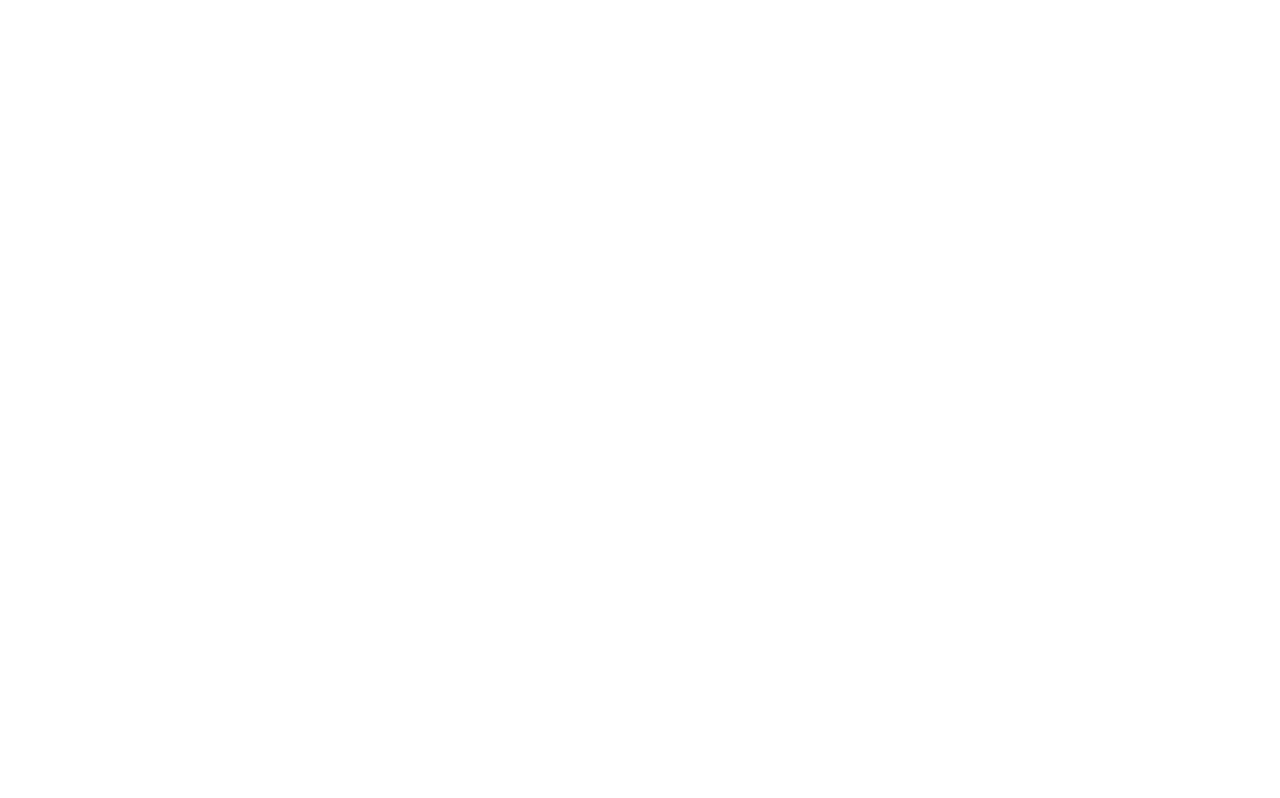
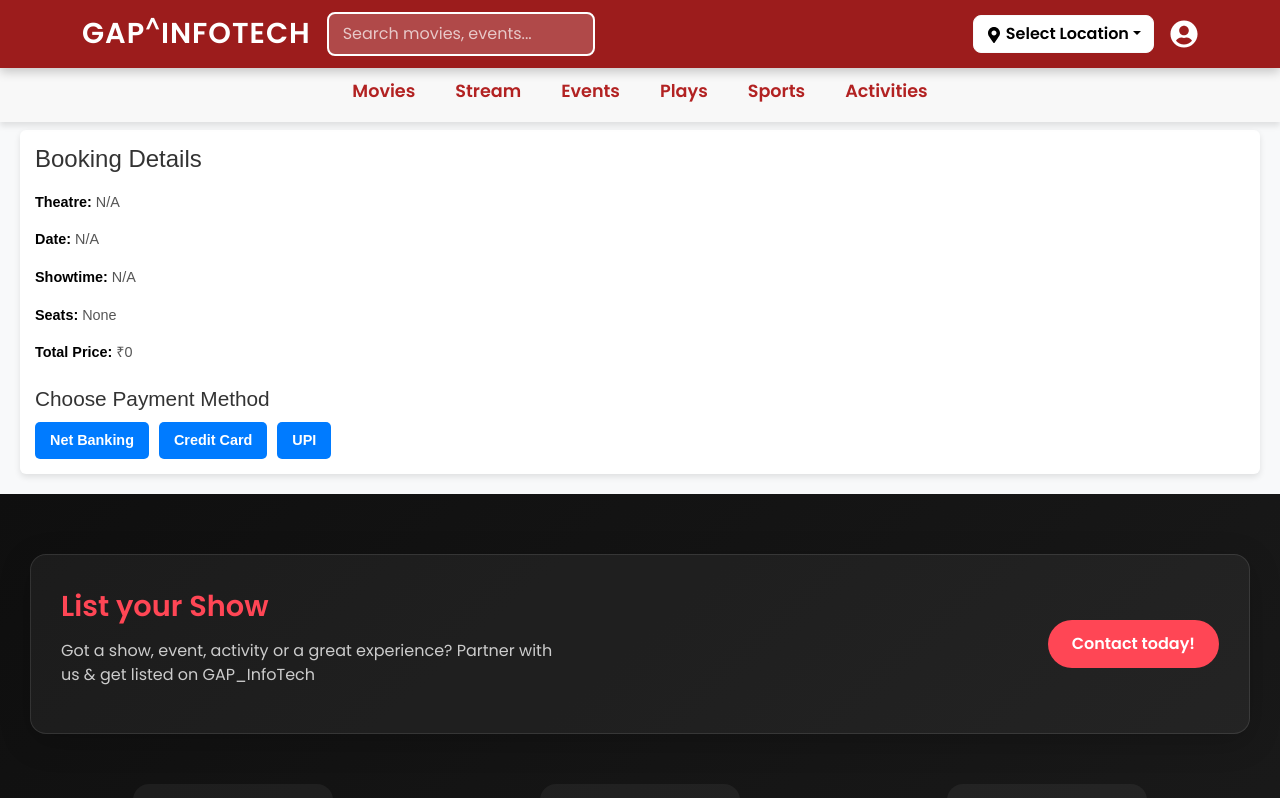
Before and after one commit to gaganv716/Book_My_Show_Clone, a React (Vite) app: page /Book_My_Show_Clone/order in a window 1280 px wide. Before the commit this address had no page. Shown: the top 798 px of the page. Built offline with nearby package versions, Linux system fonts and the light colour scheme.

Commit message:
Added Payment Page

```diff
--- a/src/App.jsx
+++ b/src/App.jsx
@@ -7,6 +7,7 @@ import Dashboard from "./pages/Dashboard"; // Import Dashboard page
 import MovieDetails from "./components/MovieDetails"; // Import MovieDetails component
 import TheaterList from "./pages/TheaterList"; // Import TheaterList component
 import SeatSelectionPage from "./pages/SeatSelectionPage"; // ✅ Import SeatSelectionPage component
+import OrdersPage from "./pages/OrdersPage";
 
 function App() {
   return (
@@ -26,6 +27,9 @@ function App() {
 
         {/* Seat Selection Route */}
         <Route path="/seat-selection" element={<SeatSelectionPage />} /> {/* New Route */}
+
+        {/*Orders Page Route */}
+        <Route path="/order" element={<OrdersPage />} />
       </Routes>
     </div>
   );
--- a/src/components/MovieDetails.jsx
+++ b/src/components/MovieDetails.jsx
@@ -1,5 +1,5 @@
 import React, { useEffect, useState } from "react";
-import { useParams, useNavigate } from "react-router-dom"; // Added useNavigate for routing
+import { useParams, useNavigate } from "react-router-dom"; // Import useNavigate
 import "./MovieDetails.css";
 import {
   Navbar,
@@ -10,19 +10,15 @@ import {
   Dropdown,
 } from "react-bootstrap";
 import { FaMapMarkerAlt, FaUserCircle } from "react-icons/fa";
-import Footer from "../components/Footer"; // ✅ Import Footer component
+import Footer from "../components/Footer";
 
 const API_KEY = "362dc1a026944ec0f801be34ae6fff8d";
 
 const MovieDetails = () => {
   const { id } = useParams();
-  const navigate = useNavigate(); // Initialize useNavigate for navigation
+  const navigate = useNavigate();
   const [movie, setMovie] = useState(null);
   const [cast, setCast] = useState([]);
-
-  const showDashboardControls = true;
-  const isLoggedIn = true;
-  const showProfileIcon = true;
 
   useEffect(() => {
     const fetchMovieDetails = async () => {
@@ -31,7 +27,6 @@ const MovieDetails = () => {
           `https://api.themoviedb.org/3/movie/${id}?api_key=${API_KEY}&language=hi-IN`
         );
         const data = await res.json();
-
         if (!data.overview) {
           const fallbackRes = await fetch(
             `https://api.themoviedb.org/3/movie/${id}?api_key=${API_KEY}&language=en-US`
@@ -64,66 +59,24 @@ const MovieDetails = () => {
 
   if (!movie) return <div className="movie-details-loading">Loading...</div>;
 
+  const posterUrl = `https://image.tmdb.org/t/p/w500${movie.poster_path}`;
+
+  const handleBookTicketsClick = () => {
+    navigate(`/theaters/${id}`, { state: { posterUrl } }); // Pass poster URL
+  };
+
   return (
     <>
-      <div className="top-nav">
-        <Container className="d-flex align-items-center justify-content-between">
-          <div className="left-section d-flex align-items-center gap-3">
-            <Navbar.Brand href="/" className="logo">
-              GAP<sup>^</sup>InfoTech
-            </Navbar.Brand>
-            <Form className="search-bar d-flex">
-              <FormControl type="search" placeholder="Search movies, events..." />
-            </Form>
-          </div>
-
-          <div className="right-section d-flex align-items-center gap-3">
-            {showDashboardControls && (
-              <Dropdown className="location-dropdown">
-                <Dropdown.Toggle variant="light">
-                  <FaMapMarkerAlt /> Select Location
-                </Dropdown.Toggle>
-                <Dropdown.Menu>
-                  <Dropdown.Item href="#">Bangalore</Dropdown.Item>
-                  <Dropdown.Item href="#">Mumbai</Dropdown.Item>
-                  <Dropdown.Item href="#">Delhi</Dropdown.Item>
-                </Dropdown.Menu>
-              </Dropdown>
-            )}
-
-            {isLoggedIn && showProfileIcon && (
-              <div className="profile-icon">
-                <FaUserCircle size={28} />
-              </div>
-            )}
-          </div>
-        </Container>
-      </div>
-
-      <Navbar className="bottom-nav">
-        <Container>
-          <Nav className="mx-auto">
-            <Nav.Link href="/movies">Movies</Nav.Link>
-            <Nav.Link href="/stream">Stream</Nav.Link>
-            <Nav.Link href="/events">Events</Nav.Link>
-            <Nav.Link href="/plays">Plays</Nav.Link>
-            <Nav.Link href="/sports">Sports</Nav.Link>
-            <Nav.Link href="/activities">Activities</Nav.Link>
-          </Nav>
-        </Container>
-      </Navbar>
-
+      {/* ... [Existing Code for Header and Navbars] */}
       <div className="movie-details-container">
         <div className="movie-details-card">
           <img
-            src={`https://image.tmdb.org/t/p/w500${movie.poster_path}`}
+            src={posterUrl}
             alt={movie.title}
             className="movie-details-poster"
           />
-
           <div className="movie-details-info">
             <h1 className="movie-details-title">{movie.title}</h1>
-
             <div className="movie-details-meta">
               <span>{movie.genres?.map((g) => g.name).join(", ")}</span>
               <span>•</span>
@@ -131,28 +84,26 @@ const MovieDetails = () => {
               <span>•</span>
               <span>{movie.original_language.toUpperCase()}</span>
             </div>
-
             <div className="movie-details-rating">
               <span className="movie-details-star">⭐</span>
               <span>{(movie.vote_average * 10).toFixed(0)}%</span>
-              <span className="movie-details-vote-count">({movie.vote_count} votes)</span>
+              <span className="movie-details-vote-count">
+                ({movie.vote_count} votes)
+              </span>
             </div>
-
-            {/* Book Tickets Button */}
+            {/* Pass Poster URL */}
             <button
               className="movie-details-book-button"
-              onClick={() => navigate(`/theaters/${id}`)} // Redirect to TheaterList with movie ID
+              onClick={handleBookTicketsClick}
             >
               🎟️ Book Tickets
             </button>
-
             <div className="movie-details-overview">
               <h2>📖 Overview</h2>
               <p>{movie.overview || "No overview available."}</p>
             </div>
           </div>
         </div>
-
         {/* Cast Section */}
         <div className="movie-details-cast">
           <h2>🎭 Cast</h2>
@@ -176,8 +127,6 @@ const MovieDetails = () => {
           </div>
         </div>
       </div>
-
-      {/* ✅ Footer Integration */}
       <Footer />
     </>
   );
--- a/src/pages/OrdersPage.css
+++ b/src/pages/OrdersPage.css
@@ -1,35 +1,110 @@
-.orders-container {
-    max-width: 900px;
-    margin: 50px auto;
-    padding: 20px;
-    font-family: 'Segoe UI', sans-serif;
+/* Orders Page Layout */
+.orders-page {
+  padding: 20px;
+  font-family: Arial, sans-serif;
+  background-color: #f8f9fa;
+}
+
+h2 {
+  font-size: 1.5rem; /* Title size */
+  color: #333;
+  margin-bottom: 10px;
+}
+
+.order-details {
+  display: grid;
+  grid-template-columns: 1fr auto; /* Adjust proportions: booking info and poster */
+  gap: 15px; /* Space between info and poster */
+  background: #fff;
+  padding: 15px;
+  border-radius: 6px;
+  box-shadow: 0 3px 6px rgba(0, 0, 0, 0.1);
+  align-items: flex-start; /* Align items at the top */
+}
+
+.booking-info {
+  display: flex;
+  flex-direction: column;
+  justify-content: flex-start;
+}
+
+.booking-info p {
+  margin: 8px 0;
+  font-size: 0.9rem; /* Info font size */
+  color: #555;
+}
+
+.booking-info strong {
+  color: #000;
+}
+
+/* Poster Styling */
+.poster-container {
+  display: flex;
+  justify-content: flex-end; /* Push poster to the right */
+  align-items: flex-start;
+}
+
+.movie-poster {
+  width: 70%; /* Adjust poster size */
+  border-radius: 6px;
+  box-shadow: 0 3px 6px rgba(0, 0, 0, 0.1);
+}
+
+/* Payment Options Section */
+h3 {
+  font-size: 1.3rem; /* Subtitle size */
+  color: #333;
+  margin: 15px 0 10px;
+}
+
+.payment-options {
+  display: flex;
+  gap: 10px;
+}
+
+.payment-options button {
+  padding: 8px 15px;
+  font-size: 0.9rem;
+  font-weight: bold;
+  color: #fff;
+  background-color: #007bff;
+  border: none;
+  border-radius: 5px;
+  cursor: pointer;
+  transition: all 0.3s ease;
+}
+
+.payment-options button:hover {
+  background-color: #0056b3;
+}
+
+.payment-options button:active {
+  transform: scale(0.95);
+}
+
+/* Responsive Design */
+@media (max-width: 768px) {
+  .order-details {
+    grid-template-columns: 1fr; /* Stack items vertically */
+    text-align: center;
   }
 
-  .orders-container h2 {
-    text-align: center;
-    color: #003566;
-    margin-bottom: 30px;
+  .poster-container {
+    justify-content: center; /* Center poster in mobile view */
+    margin-top: 10px;
   }
 
-  .order-card {
-    background-color: #ffffff;
-    border-radius: 10px;
-    padding: 20px;
-    margin-bottom: 20px;
-    box-shadow: 0 3px 12px rgba(0, 0, 0, 0.08);
-    transition: transform 0.2s;
+  .movie-poster {
+    width: 60%; /* Adjust size for mobile */
   }
 
-  .order-card:hover {
-    transform: translateY(-2px);
+  .payment-options {
+    flex-direction: column;
+    gap: 10px;
   }
 
-  .order-card h3 {
-    color: #1e293b;
-    margin-bottom: 10px;
+  .payment-options button {
+    width: 100%;
   }
-
-  .order-card p {
-    margin: 4px 0;
-    color: #374151;
-  }
+}
--- a/src/pages/OrdersPage.jsx
+++ b/src/pages/OrdersPage.jsx
@@ -1,31 +1,134 @@
-import React, { useEffect, useState } from 'react';
-import './OrdersPage.css';
+import React from "react";
+import { useLocation, useNavigate } from "react-router-dom";
+import {
+  Navbar,
+  Nav,
+  Container,
+  Form,
+  FormControl,
+  Dropdown,
+} from "react-bootstrap";
+import { FaMapMarkerAlt, FaUserCircle } from "react-icons/fa";
+import Footer from "../components/Footer"; // Import Footer
+import "./OrdersPage.css";
 
 const OrdersPage = () => {
-  const [orders, setOrders] = useState([]);
+  const { state } = useLocation();
+  const {
+    theatre,
+    showtime,
+    selectedDate,
+    selectedSeats,
+    totalPrice,
+    posterUrl, // Retrieve the poster URL
+  } = state || {};
 
-  useEffect(() => {
-    const storedOrders = JSON.parse(localStorage.getItem('orders')) || [];
-    setOrders(storedOrders);
-  }, []);
+  const navigate = useNavigate();
+  const showDashboardControls = true; // Dashboard-specific controls
+  const isLoggedIn = true; // Simulated logged-in state
+  const showProfileIcon = true; // Display profile icon
+
+  const handlePayment = (method) => {
+    alert(`Payment successful with ${method}`);
+    navigate("/dashboard");
+  };
 
   return (
-    <div className="orders-container">
-      <h2>Your Bookings</h2>
-      {orders.length === 0 ? (
-        <p>No bookings yet.</p>
-      ) : (
-        orders.map((order, index) => (
-          <div key={index} className="order-card">
-            <h3>{order.movie}</h3>
-            <p><strong>Date:</strong> {order.date}</p>
-            <p><strong>Time:</strong> {order.time}</p>
-            <p><strong>Seats:</strong> {order.seats.join(', ')}</p>
-            <p><strong>Price:</strong> ₹{order.total}</p>
+    <>
+      {/* Top Dashboard Navbar */}
+      <div className="top-nav">
+        <Container className="d-flex align-items-center justify-content-between">
+          {/* Logo and Search Bar */}
+          <div className="left-section d-flex align-items-center gap-3">
+            <Navbar.Brand href="/" className="logo">
+              GAP<sup>^</sup>InfoTech
+            </Navbar.Brand>
+            <Form className="search-bar d-flex">
+              <FormControl type="search" placeholder="Search movies, events..." />
+            </Form>
           </div>
-        ))
-      )}
-    </div>
+
+          {/* Right Section - Conditional Controls */}
+          <div className="right-section d-flex align-items-center gap-3">
+            {showDashboardControls && (
+              <Dropdown className="location-dropdown">
+                <Dropdown.Toggle variant="light">
+                  <FaMapMarkerAlt /> Select Location
+                </Dropdown.Toggle>
+                <Dropdown.Menu>
+                  <Dropdown.Item href="#">Bangalore</Dropdown.Item>
+                  <Dropdown.Item href="#">Mumbai</Dropdown.Item>
+                  <Dropdown.Item href="#">Delhi</Dropdown.Item>
+                </Dropdown.Menu>
+              </Dropdown>
+            )}
+
+            {isLoggedIn && showProfileIcon && (
+              <div className="profile-icon">
+                <FaUserCircle size={28} />
+              </div>
+            )}
+          </div>
+        </Container>
+      </div>
+
+      {/* Bottom Navigation */}
+      <Navbar className="bottom-nav">
+        <Container>
+          <Nav className="mx-auto">
+            <Nav.Link href="/movies">Movies</Nav.Link>
+            <Nav.Link href="/stream">Stream</Nav.Link>
+            <Nav.Link href="/events">Events</Nav.Link>
+            <Nav.Link href="/plays">Plays</Nav.Link>
+            <Nav.Link href="/sports">Sports</Nav.Link>
+            <Nav.Link href="/activities">Activities</Nav.Link>
+          </Nav>
+        </Container>
+      </Navbar>
+
+      {/* Orders Page Content */}
+      <div className="orders-page">
+        <div className="order-details">
+          {/* Booking Information */}
+          <div className="booking-info">
+            <h2>Booking Details</h2>
+            <p>
+              <strong>Theatre:</strong> {theatre || "N/A"}
+            </p>
+            <p>
+              <strong>Date:</strong> {selectedDate || "N/A"}
+            </p>
+            <p>
+              <strong>Showtime:</strong> {showtime || "N/A"}
+            </p>
+            <p>
+              <strong>Seats:</strong> {selectedSeats?.join(", ") || "None"}
+            </p>
+            <p>
+              <strong>Total Price:</strong> ₹{totalPrice || "0"}
+            </p>
+
+            {/* Payment Options Section */}
+            <h3>Choose Payment Method</h3>
+            <div className="payment-options">
+              <button onClick={() => handlePayment("Net Banking")}>Net Banking</button>
+              <button onClick={() => handlePayment("Credit Card")}>Credit Card</button>
+              <button onClick={() => handlePayment("UPI")}>UPI</button>
+            </div>
+          </div>
+
+          {/* Poster */}
+          {posterUrl && (
+            <div className="poster-container">
+              <img src={posterUrl} alt="Movie Poster" className="movie-poster" />
+            </div>
+          )}
+        </div>
+      </div>
+
+      {/* Footer */}
+      <Footer />
+    </>
   );
 };
 
--- a/src/pages/SeatSelectionPage.jsx
+++ b/src/pages/SeatSelectionPage.jsx
@@ -1,39 +1,26 @@
 import React, { useState } from "react";
-import { useLocation } from "react-router-dom";
+import { useLocation, useNavigate } from "react-router-dom";
 import "./seatSelection.css";
 
 const SeatSelectionPage = () => {
-  const { state } = useLocation();
-  const selectedTheatre = state?.theatre || "Unknown Theatre";
+  const { state } = useLocation(); // Retrieve state from TheaterList
+  const navigate = useNavigate();
+
+  const selectedTheatre = state?.theaterName || "Unknown Theatre"; // Ensure the correct theater name is shown
   const selectedShowtime = state?.showtime || "Unknown Showtime";
   const selectedDate = state?.selectedDate || "Unknown Date";
+  const posterUrl = state?.posterUrl || ""; // Retrieve posterUrl from state
 
   const [selectedSeats, setSelectedSeats] = useState([]);
 
   const seatingCategories = [
-    {
-      name: "VIP",
-      price: 400,
-      rows: ["A", "B"],
-    },
-    {
-      name: "PREMIUM",
-      price: 220,
-      rows: ["C", "D"],
-    },
-    {
-      name: "EXECUTIVE",
-      price: 200,
-      rows: ["E", "F"],
-    },
-    {
-      name: "NORMAL",
-      price: 180,
-      rows: ["G", "H", "I", "J"],
-    },
+    { name: "VIP", price: 400, rows: ["A", "B"], split: true },
+    { name: "PREMIUM", price: 220, rows: ["C", "D"], split: true },
+    { name: "EXECUTIVE", price: 200, rows: ["E", "F"], split: false },
+    { name: "NORMAL", price: 180, rows: ["G", "H", "I", "J"], split: false },
   ];
 
-  const columns = 20; // 👈 Now 20 seats per row
+  const columns = 20;
 
   const handleSeatClick = (seat) => {
     if (selectedSeats.includes(seat)) {
@@ -43,12 +30,38 @@ const SeatSelectionPage = () => {
     }
   };
 
-  const isSold = (seat) => ["B4", "D5", "G7"].includes(seat); // Example sold seats
+  const isSold = (seat) => ["B4", "D5", "G7"].includes(seat); // Example logic for sold seats
+
+  // Calculate Total Price
+  const calculateTotalPrice = () => {
+    let totalPrice = 0;
+    selectedSeats.forEach((seat) => {
+      const category = seatingCategories.find((cat) =>
+        cat.rows.includes(seat[0]) // Find the category by row
+      );
+      totalPrice += category ? category.price : 0;
+    });
+    return totalPrice;
+  };
+
+  // Handle navigation to OrdersPage
+  const handleProceed = () => {
+    navigate("/order", {
+      state: {
+        theatre: selectedTheatre,
+        showtime: selectedShowtime,
+        selectedDate,
+        selectedSeats,
+        totalPrice: calculateTotalPrice(),
+        posterUrl, // Pass posterUrl to OrdersPage
+      },
+    });
+  };
 
   return (
     <div className="seat-selection-page">
       <div className="seat-selection-header">
-        <h2>{selectedTheatre}</h2>
+        <h2>{selectedTheatre}</h2> {/* Display the selected theater */}
         <p>
           <strong>{selectedDate}</strong> | <strong>{selectedShowtime}</strong>
         </p>
@@ -56,8 +69,6 @@ const SeatSelectionPage = () => {
           Selected Seats: <strong>{selectedSeats.join(", ") || "None"}</strong>
         </p>
       </div>
-
-      <div className="screen">SCREEN THIS WAY</div>
 
       <div className="seats-wrapper">
         {seatingCategories.map((category, index) => (
@@ -70,11 +81,12 @@ const SeatSelectionPage = () => {
                 <div key={row} className="seat-row">
                   <div className="row-label">{row}</div>
                   <div className="row-seats">
-                    {[...Array(columns)].map((_, colIdx) => {
+                    {category.split ? (
+                      <>
+                        {[...Array(10)].map((_, colIdx) => {
                           const seatId = `${row}${colIdx + 1}`;
                           const isSeatSelected = selectedSeats.includes(seatId);
                           const sold = isSold(seatId);
-
                           return (
                             <div
                               key={seatId}
@@ -85,6 +97,38 @@ const SeatSelectionPage = () => {
                             </div>
                           );
                         })}
+                        <div className="gap" />
+                        {[...Array(10)].map((_, colIdx) => {
+                          const seatId = `${row}${colIdx + 11}`;
+                          const isSeatSelected = selectedSeats.includes(seatId);
+                          const sold = isSold(seatId);
+                          return (
+                            <div
+                              key={seatId}
+                              className={`seat ${sold ? "sold" : isSeatSelected ? "selected" : "available"}`}
+                              onClick={() => !sold && handleSeatClick(seatId)}
+                            >
+                              {colIdx + 11}
+                            </div>
+                          );
+                        })}
+                      </>
+                    ) : (
+                      [...Array(columns)].map((_, colIdx) => {
+                        const seatId = `${row}${colIdx + 1}`;
+                        const isSeatSelected = selectedSeats.includes(seatId);
+                        const sold = isSold(seatId);
+                        return (
+                          <div
+                            key={seatId}
+                            className={`seat ${sold ? "sold" : isSeatSelected ? "selected" : "available"}`}
+                            onClick={() => !sold && handleSeatClick(seatId)}
+                          >
+                            {colIdx + 1}
+                          </div>
+                        );
+                      })
+                    )}
                   </div>
                 </div>
               ))}
@@ -93,15 +137,21 @@ const SeatSelectionPage = () => {
         ))}
       </div>
 
+      {/* Screen Layout */}
+      <div className="screen">SCREEN THIS WAY</div>
+
+      {/* Legends */}
       <div className="legend">
         <span className="legend-box available"></span> Available
         <span className="legend-box selected"></span> Selected
         <span className="legend-box sold"></span> Sold
       </div>
 
+      {/* Proceed Button */}
       <button
         className="seat-selection-button"
         disabled={selectedSeats.length === 0}
+        onClick={handleProceed}
       >
         Proceed to Payment ({selectedSeats.length} Seats Selected)
       </button>
--- a/src/pages/TheaterList.jsx
+++ b/src/pages/TheaterList.jsx
@@ -1,19 +1,24 @@
 import React, { useState, useEffect } from "react";
-import { useParams, useNavigate } from "react-router-dom"; // Import useNavigate for navigation
+import { useParams, useLocation, useNavigate } from "react-router-dom"; // Import useLocation for posterUrl
 import Footer from "../components/Footer"; // ✅ Import Footer component
 import "./TheaterList.css"; // Add CSS file for styling
 import { Container, Form, FormControl, Navbar, Dropdown, Nav } from "react-bootstrap";
-import { FaMapMarkerAlt, FaUserCircle } from "react-icons/fa"; // Dashboard Navbar Icons
+import { FaMapMarkerAlt, FaUserCircle } from "react-icons/fa";
 
 const TheaterList = () => {
   const { movieId } = useParams();
-  const navigate = useNavigate(); // Initialize useNavigate for routing
+  const { state } = useLocation(); // Retrieve state passed from MovieDetails
+  const navigate = useNavigate();
+
   const [theaters, setTheaters] = useState([]);
-  const [upcomingDates, setUpcomingDates] = useState([]); // Use state for dates
-  const [selectedDate, setSelectedDate] = useState(null); // Track selected date
-  const showDashboardControls = true; // Dashboard specific controls
-  const isLoggedIn = true; // Simulate logged-in state
-  const showProfileIcon = true; // Display profile icon
+  const [upcomingDates, setUpcomingDates] = useState([]);
+  const [selectedDate, setSelectedDate] = useState(null);
+
+  const posterUrl = state?.posterUrl || ""; // Extract posterUrl from state
+
+  const showDashboardControls = true;
+  const isLoggedIn = true;
+  const showProfileIcon = true;
 
   // Generate upcoming dates dynamically
   useEffect(() => {
@@ -115,8 +120,15 @@ const TheaterList = () => {
   }, [movieId]);
 
   const handleShowtimeClick = (theaterName, showtime) => {
-    // Navigate to Seat Selection Page with selected theater and showtime details
-    navigate(`/seat-selection`, { state: { theaterName, showtime, selectedDate } });
+    // Navigate to Seat Selection Page with selected theater, showtime, and poster details
+    navigate(`/seat-selection`, {
+      state: {
+        theaterName,
+        showtime,
+        selectedDate,
+        posterUrl, // Pass poster URL to SeatSelectionPage
+      },
+    });
   };
 
   return (
@@ -124,7 +136,6 @@ const TheaterList = () => {
       {/* Top Dashboard Navbar */}
       <div className="top-nav">
         <Container className="d-flex align-items-center justify-content-between">
-          {/* Logo and Search Bar */}
           <div className="left-section d-flex align-items-center gap-3">
             <Navbar.Brand href="/" className="logo">
               GAP<sup>^</sup>InfoTech
@@ -134,7 +145,6 @@ const TheaterList = () => {
             </Form>
           </div>
 
-          {/* Right Section - Conditional Controls */}
           <div className="right-section d-flex align-items-center gap-3">
             {showDashboardControls && (
               <Dropdown className="location-dropdown">
@@ -148,8 +158,6 @@ const TheaterList = () => {
                 </Dropdown.Menu>
               </Dropdown>
             )}
-
-            {/* Profile Icon for Logged-In Users */}
             {isLoggedIn && showProfileIcon && (
               <div className="profile-icon">
                 <FaUserCircle size={28} />
@@ -180,7 +188,7 @@ const TheaterList = () => {
             <div
               key={index}
               className={`date-item ${date.value === selectedDate ? "selected" : ""}`}
-              onClick={() => setSelectedDate(date.value)} // Update selected date on click
+              onClick={() => setSelectedDate(date.value)}
             >
               {date.display}
             </div>
```
Also changed, not shown: src/pages/seatSelection.css (+10 -5 lines). Lines whose indentation alone changed are shown as unchanged.
